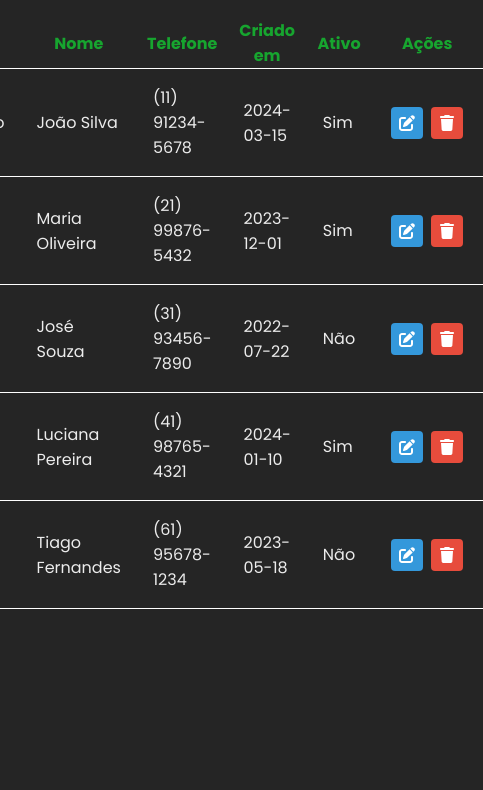
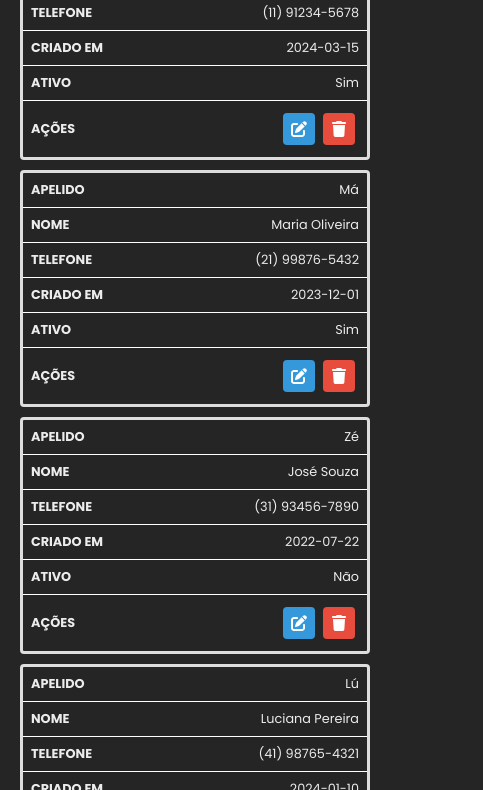
Before and after one commit to higgyo/programacao-web-projeto, a website: page clientes/index.html in a window 390 px wide. Shown: the part 136-926 px from the top of the page, 483 px wide, since content can reach past the window. Before the commit the page ends 844 px from the top, so only its background shows below. Drawn offline with Linux system fonts and the light colour scheme; files whose address does not match are found by name.

Commit message:
tornar telas de cliente responsivas

```diff
--- a/clientes/index.html
+++ b/clientes/index.html
@@ -25,12 +25,12 @@
       </thead>
       <tbody>
         <tr>
-                    <td>Joãozinho</td>
-                    <td>João Silva</td>
-                    <td>(11) 91234-5678</td>
-                    <td>2024-03-15</td>
-                    <td>Sim</td>
-                    <td>
+          <td data-label="Apelido">Joãozinho</td>
+          <td data-label="Nome">João Silva</td>
+          <td data-label="Telefone">(11) 91234-5678</td>
+          <td data-label="Criado em">2024-03-15</td>
+          <td data-label="Ativo">Sim</td>
+          <td data-label="Ações">
             <div>
               <button>
                 <img src="../assets/icons//pen-to-square-solid.svg">
@@ -42,12 +42,12 @@
           </td>
         </tr>
         <tr>
-                    <td>Má</td>
-                    <td>Maria Oliveira</td>
-                    <td>(21) 99876-5432</td>
-                    <td>2023-12-01</td>
-                    <td>Sim</td>
-                    <td>
+          <td data-label="Apelido">Má</td>
+          <td data-label="Nome">Maria Oliveira</td>
+          <td data-label="Telefone">(21) 99876-5432</td>
+          <td data-label="Criado em">2023-12-01</td>
+          <td data-label="Ativo">Sim</td>
+          <td data-label="Ações">
             <div>
               <button>
                 <img src="../assets/icons//pen-to-square-solid.svg">
@@ -59,12 +59,12 @@
           </td>
         </tr>
         <tr>
-                    <td>Zé</td>
-                    <td>José Souza</td>
-                    <td>(31) 93456-7890</td>
-                    <td>2022-07-22</td>
-                    <td>Não</td>
-                    <td>
+          <td data-label="Apelido">Zé</td>
+          <td data-label="Nome">José Souza</td>
+          <td data-label="Telefone">(31) 93456-7890</td>
+          <td data-label="Criado em">2022-07-22</td>
+          <td data-label="Ativo">Não</td>
+          <td data-label="Ações">
             <div>
               <button>
                 <img src="../assets/icons//pen-to-square-solid.svg">
@@ -76,12 +76,12 @@
           </td>
         </tr>
         <tr>
-                    <td>Lú</td>
-                    <td>Luciana Pereira</td>
-                    <td>(41) 98765-4321</td>
-                    <td>2024-01-10</td>
-                    <td>Sim</td>
-                    <td>
+          <td data-label="Apelido">Lú</td>
+          <td data-label="Nome">Luciana Pereira</td>
+          <td data-label="Telefone">(41) 98765-4321</td>
+          <td data-label="Criado em">2024-01-10</td>
+          <td data-label="Ativo">Sim</td>
+          <td data-label="Ações">
             <div>
               <button>
                 <img src="../assets/icons//pen-to-square-solid.svg">
@@ -93,12 +93,12 @@
           </td>
         </tr>
         <tr>
-                    <td>Ti</td>
-                    <td>Tiago Fernandes</td>
-                    <td>(61) 95678-1234</td>
-                    <td>2023-05-18</td>
-                    <td>Não</td>
-                    <td>
+          <td data-label="Apelido">Ti</td>
+          <td data-label="Nome">Tiago Fernandes</td>
+          <td data-label="Telefone">(61) 95678-1234</td>
+          <td data-label="Criado em">2023-05-18</td>
+          <td data-label="Ativo">Não</td>
+          <td data-label="Ações">
             <div>
               <button>
                 <img src="../assets/icons//pen-to-square-solid.svg">
@@ -111,7 +111,6 @@
         </tr>
       </tbody>
     </table>
-        <
   </main>
 </body>
 
--- a/styles/clientes-inserir.scss
+++ b/styles/clientes-inserir.scss
@@ -35,7 +35,6 @@ form {
           display: none;
 
           &:checked {
-
             & ~ span {
               background-color: var(--green-1);
               border-color: var(--green-0);
@@ -63,7 +62,6 @@ form {
             display: none;
             scale: 2;
           }
-
         }
       }
     }
@@ -83,7 +81,7 @@ form {
 
   button {
     margin-top: 12px;
-        border-radius: .25rem;
+    border-radius: 0.25rem;
     border: 1px solid var(--gray-1);
     padding: 8px;
     text-transform: uppercase;
@@ -101,3 +99,54 @@ form {
     }
   }
 }
+
+@media screen and (max-width: 768px) {
+  html {
+    font-size: 14px;
+  }
+
+  header {
+    h1 {
+      text-align: center;
+    }
+  }
+
+  main {
+    form {
+      margin: auto;
+      margin-top: 10px;
+    }
+  }
+}
+
+@media screen and (max-width: 480px) {
+  html {
+    font-size: 12px;
+  }
+
+  main {
+    width: 100%;
+
+    form {
+      width: 100%;
+      padding: 0 24px;
+    }
+  }
+
+}
+
+@media screen and (max-width: 375px) {
+  header h1 {
+    font-size: 2.5rem;
+  }
+
+  form {
+    padding: 0 32px !important;
+  }
+}
+
+@media screen and (max-width: 320px) {
+  html {
+    font-size: 10px;
+  }
+}
--- a/styles/clientes.scss
+++ b/styles/clientes.scss
@@ -60,3 +60,55 @@ main {
         }
     }
 }
+
+@media screen and (max-width: 768px) {
+  main {
+    width: 100%;
+    height: 100%;
+    padding: 1.25rem;
+
+    h1 {
+      font-size: 1.5rem;
+      margin-bottom: 0.25rem;
+      text-align: center;
+    }
+  }
+
+  table {
+    border: 0;
+    width: 100%;
+
+    thead {
+      visibility: hidden;
+      position: absolute;
+      pointer-events: none;
+    }
+
+    tr {
+      border: 3px solid #ddd;
+      border-radius: 4px;
+      display: block;
+      margin-bottom: .625em;
+    }
+
+    td {
+      border-bottom: 1px solid #ddd;
+      display: flex;
+      justify-content: space-between;
+      align-items: center;
+      font-size: .8em;
+      text-align: right;
+      padding: 0.5rem !important;
+
+      &::before {
+        content: attr(data-label);
+        font-weight: bold;
+        text-transform: uppercase;
+      }
+
+      &:last-child {
+        border-bottom: 0;
+      }
+    }
+  }
+}
--- a/styles/dashboard.scss
+++ /dev/null
@@ -1,36 +0,0 @@
-body {
-    align-items: flex-start;
-}
-
-main {
-    width: 100%;
-    padding: 20px;
-}
-
-main > div {
-    display: grid !important;
-    grid-template-columns: repeat(3, 1fr);
-    gap: 20px;
-    width: 100%;
-}
-
-main div div {
-    background-color: white;
-    padding: 20px;
-    border-radius: 4px;
-    width: 100%;
-    border: 2px solid var(--gray-1);
-}
-
-main > div:last-child {
-    margin-top: 20px;
-    border: 2px solid var(--gray-1);
-    border-radius: 4px;
-    padding: 20px;
-    min-height: 500px;
-    display: flex !important;
-    justify-content: center;
-    align-items: center;
-    text-align: center;
-    background-color: white;
-}
```
Also changed, not shown: cadastro/index.html (+9 -6 lines), clientes/inserir/index.html (+8 -5 lines), login/index.html (+5 -2 lines), build/styles/clientes-inserir.css, build/styles/clientes.css, build/styles/dashboard.css (deleted), 2 other files. Lines whose indentation alone changed are shown as unchanged.
